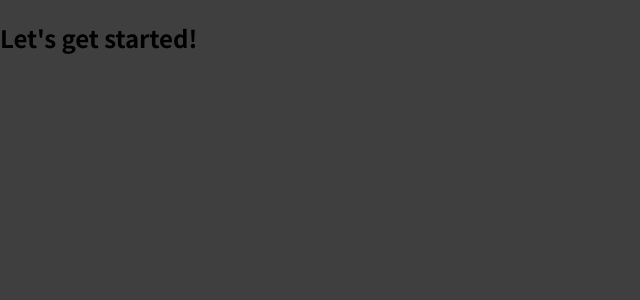
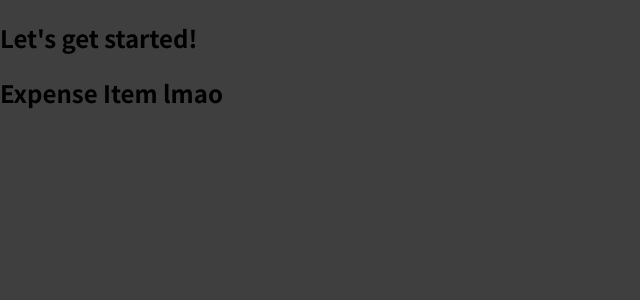
Before and after one commit to WillA5h/ReactJSProject, a JavaScript app: page / in a window 1280 px wide. Shown: the top 300 px of the page, without its empty margins (0-640 px from the left). Built offline with nearby package versions, Linux system fonts and the light colour scheme.

Commit message:
Added basic JS component

```diff
--- a/src/App.js
+++ b/src/App.js
@@ -1,7 +1,10 @@
+import ExpenseItem from './components/ExpenseItem';
+
 function App() {
   return (
     <div>
       <h2>Let's get started!</h2>
+      <ExpenseItem></ExpenseItem>
     </div>
   );
 }
--- /dev/null
+++ b/src/components/ExpenseItem.js
@@ -0,0 +1,8 @@
+function ExpenseItem()
+{
+    return (
+        <h2>Expense Item lmao</h2>
+    );
+}
+
+export default ExpenseItem;
```
Also changed, not shown: 1 other file (tests, documents, lock files or other folders).
